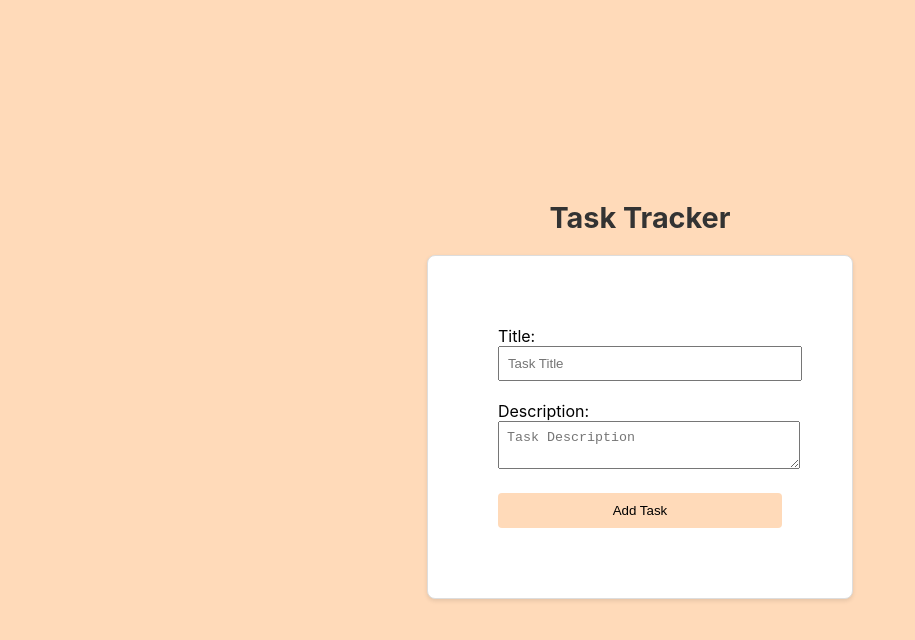
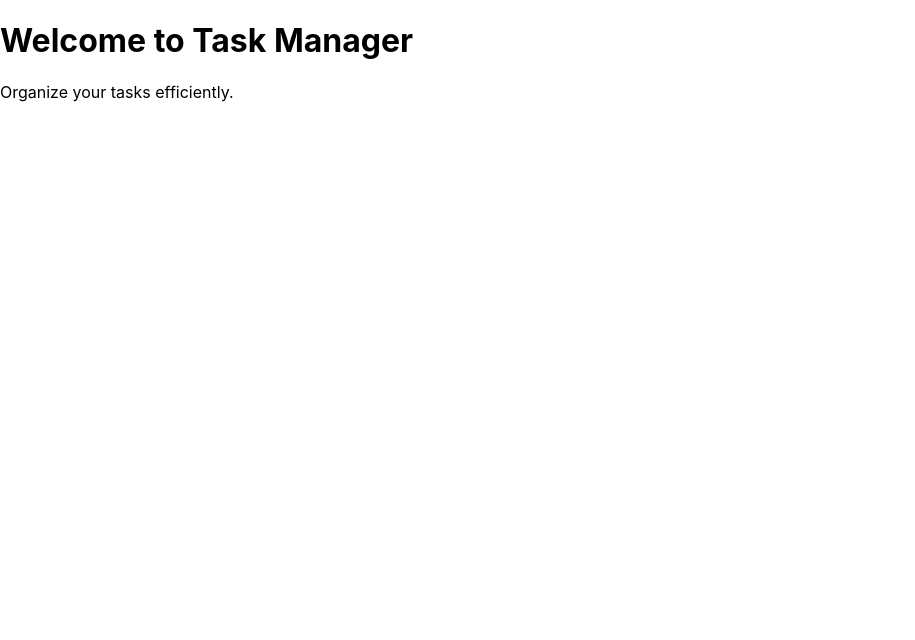
Before and after one commit to Chastyne/task-tracker2, a React (Create React App) app: page / in a window 1280 px wide. Shown: the top 640 px of the page, without its empty margins (0-915 px from the left). Built offline with nearby package versions, Linux system fonts and the light colour scheme.

Commit message:
Home Page and firebase configs

```diff
--- a/src/App.js
+++ b/src/App.js
@@ -1,15 +1,17 @@
 
 import './App.css';
-import store from "./redux/store";
-import { Provider } from "react-redux";
-import TaskList from "./components/TaskList";
+import React from "react";
+import { BrowserRouter as Router, Routes, Route } from "react-router-dom";
+import Home from "./pages/Home";
+
 
 const App = () => (
-  <Provider store={store}>
-  <div className='container'>
-    <TaskList />
-  </div>
-</Provider>
-  );
+  <Router>
+    <Routes>
+      <Route path="/" element={<Home />} />
+
+    </Routes>
+  </Router>
+);
 
 export default App;
--- /dev/null
+++ b/src/pages/Home.js
@@ -0,0 +1,9 @@
+import React from "react";
+
+const Home = () => (
+  <div className="home-page">
+    <h1>Welcome to Task Manager</h1>
+    <p>Organize your tasks efficiently.</p>
+  </div>
+);
+export default Home;
```
Also changed, not shown: src/firebaseconfig.js (added, +21 -0 lines).
